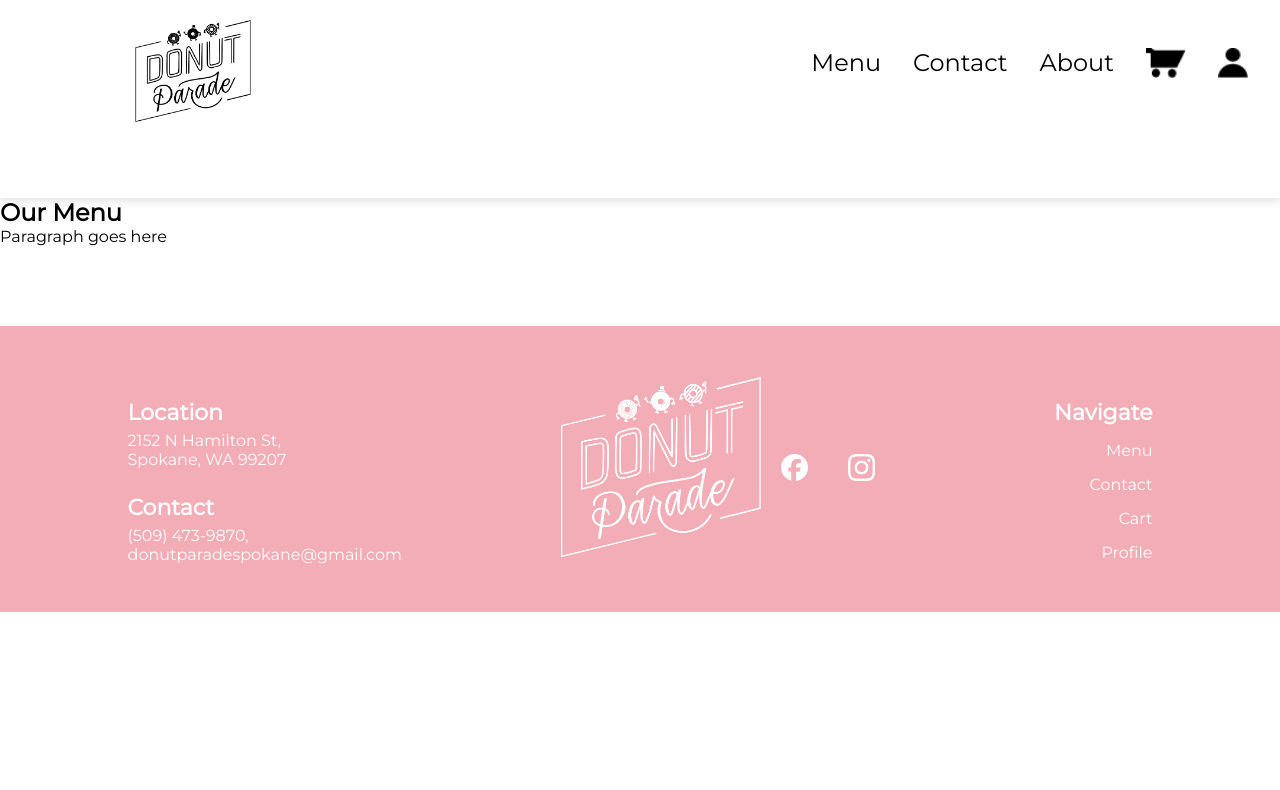
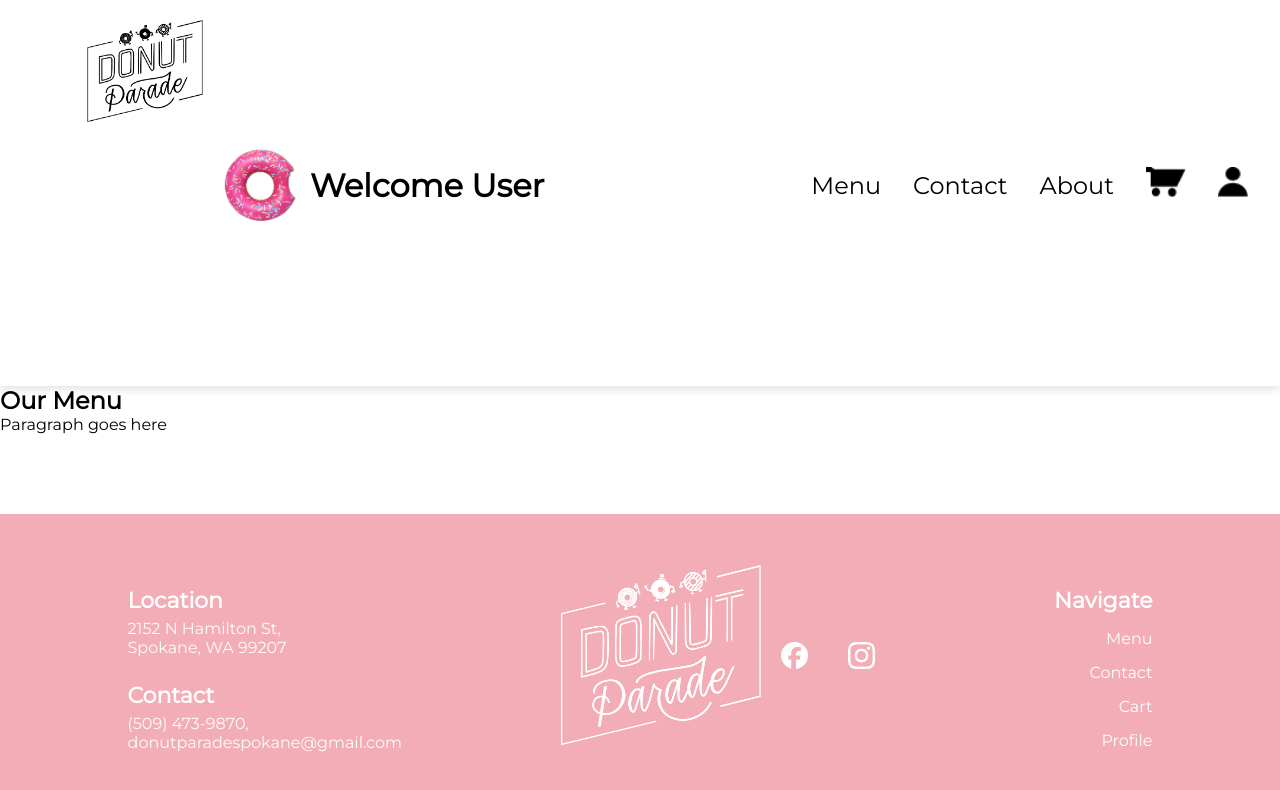
Before and after one commit to CSCD488-Winter2024/project-description-user-stories-and-glossary-project-unknown, a React (Vite) app in the folder DonutParade/: page /menu in a window 1280 px wide. Shown: the top 790 px of the page. Built offline with nearby package versions, Linux system fonts and the light colour scheme; no server answers; the database is empty; a web font is replaced by a local one.

Commit message:
Changes to styling

```diff
--- a/DonutParade/src/components/AdminHeader.jsx
+++ b/DonutParade/src/components/AdminHeader.jsx
@@ -1,5 +1,5 @@
 import React from 'react'
-import Navbar from './Navbar'
+// import Navbar from './Navbar'
 import DonutParadeLogo from '../assets/DonutParadeLogoblack.png'
 import '../styles/AdminHeader.css'
 
--- a/DonutParade/src/components/Header.jsx
+++ b/DonutParade/src/components/Header.jsx
@@ -2,6 +2,7 @@
 import DonutParadeLogo from '../assets/DonutParadeLogoblack.png'
 import Cart from '../assets/Cart.png'
 import User from '../assets/User.png'
+import Bitten from '../assets/bitten.png'
 import '../styles/Header.css'
 
 function Header() {
@@ -9,6 +10,11 @@
 
     <div className='Header'>
       <a href='/'><img src={DonutParadeLogo} alt="Donut Parade Logo" id='DonutParadeLogo' /></a>
+
+      <div id='helloUser' state='false'>
+        <img src={Bitten} alt="Donut" id='bitten' />
+        <h1>Welcome User</h1>
+      </div>
 
       <div id ='Navbar'>
         <ul>
--- a/DonutParade/src/index.css
+++ b/DonutParade/src/index.css
@@ -28,31 +28,30 @@
     margin-top: auto;
 }
 
-.Header {
-    height: 150px;
-}
-
 #DonutParadeLogo {
     width: 130px;
     height: 110px;
-    margin-left: 4rem;
+    margin-left: 1rem;
+    text-align: center;
+
 }
 
-.Navbar {
+#Navbar {
     display: flex;
     justify-content: flex-end;
     width: 100%;
-    overflow: auto;
+    height: 100%;
+    overflow: hidden;
 }
 
-.Navbar ul {
+#Navbar ul {
     display: flex;
     list-style-type: none;
     margin-right: 1rem;
     align-items: center;
 }
 
-.Navbar ul li {
+#Navbar ul li {
     padding: 1rem;
     text-align: center;
     font-size: 18pt;
@@ -60,7 +59,34 @@
     color: purple;
 }
 
-.Navbar a:hover {
+#Navbar a:hover {
     color: #BDD7BC;
     white-space: nowrap;
 }
+
+#helloUser {
+    display: flex;
+    width: 100%;
+    align-items: center;
+    background-color: none;
+}
+
+#helloUser h1 {
+    animation: slideIn;
+    animation-duration: 5s;
+}
+
+#bitten {
+    width: 100px;
+}
+
+@keyframes slideIn {
+    from {
+        transform: translate(-25%, 0);
+        opacity: 0;
+        color: pink;
+    }
+    to {
+        opacity: 1;
+    }
+}
--- a/DonutParade/src/pages/About.jsx
+++ b/DonutParade/src/pages/About.jsx
@@ -9,12 +9,13 @@
 function About() {
   return (
     <div className="About">
+
       <Header />
 
       <div id="About-content">
 
         <h2>About Us</h2>
-        <h3>Under New Management Since 2009!</h3>
+        <h3>Under New Management Since 2019!</h3>
         <img src={AboutBack} alt="About Image"/>
         <h1>Hello There!</h1>
         <p>Lorem ipsum dolor sit amet consectetur adipisicing elit. Quibusdam cumque incidunt laborum excepturi odit? Enim asperiores dolore, iusto esse nihil consequatur minus animi nam corporis recusandae molestiae, consectetur officia, dicta ullam accusantium! Illo eaque, harum quod obcaecati laborum placeat perferendis sint praesentium aspernatur ex possimus atque mollitia alias velit quia, error sunt dolores nesciunt soluta qui? Deleniti, minima. Tempora at earum voluptates facere quasi cumque consectetur ratione veritatis tenetur commodi voluptas est expedita similique, dolor soluta, omnis quas vitae id corrupti obcaecati fuga iusto sunt sed. Eligendi, libero, atque veritatis quidem fugit iure deleniti explicabo dolorum, amet laboriosam tenetur eveniet.</p>
--- a/DonutParade/src/pages/Cart.jsx
+++ b/DonutParade/src/pages/Cart.jsx
@@ -5,6 +5,9 @@
 
 let num = 0;
 let price = 0.00;
+
+const option1 = document.querySelector('#cartContent');
+
 
 function Cart() {
   return (
@@ -15,15 +18,16 @@
 
       <section id='cartContent'>
 
-        <h1>Cart</h1>
+        <h2>Cart</h2>
 
         <br />
 
-        <div id='option1'>
+        <div id='donutTempelate'>
 
-          <h3>Donut 1</h3>
+          <h3 id=''>Donut 1</h3>
           <p>Price: ${price}</p>
           <p>Quantity: {num}</p>
+          <p>Total: ${price * num}</p>
           <button id='addDonut'>Add</button>
           <button id='removeDonut'>Remove</button>
 
@@ -31,15 +35,7 @@
 
         <br />
 
-        <div id='option2'>
-
-          <h3>Donut 2</h3>
-          <p>Price: ${price}</p>
-          <p>Quantity: {num}</p>
-          <button id='addDonut'>Add</button>
-          <button id='removeDonut'>Remove</button>
-
-        </div>
+        <h4 id='totalPrice'>Total Price: {}</h4>
 
       </section>
 
--- a/DonutParade/src/pages/Menu.jsx
+++ b/DonutParade/src/pages/Menu.jsx
@@ -6,7 +6,7 @@
 
 function Menu() {
   return (
-  <div class="menu">
+  <div class="Menu">
 
     <Header />
 
--- a/DonutParade/src/styles/About.css
+++ b/DonutParade/src/styles/About.css
@@ -1,6 +1,13 @@
 @import url("https://fonts.googleapis.com/css2?family=Montserrat&display=swap");
 /* for big letters in the middle */
 @import url("https://api.fontshare.com/v2/css?f[]=plein@300,301,400,401,500,501,700,701,900,901,1,2&display=swap");
+
+.About {
+  display: flex;
+  flex-direction: column;
+  height: 100vh;
+  width: 100vw;
+}
 
 #About-content {
   position: relative;
--- a/DonutParade/src/styles/Header.css
+++ b/DonutParade/src/styles/Header.css
@@ -7,6 +7,7 @@
     height: 100%;
     max-width: 100vw;
     background-color: white;
+    /* align-items: center; */
     display: flex;
     padding-top: 1rem;
     padding-bottom: 2rem;
@@ -15,32 +16,6 @@
     top: 0;
     z-index: 3;
 
-}
-
-.Header, #Navbar {
-    display: flex;
-    justify-content: space-between;
-}
-
-.Header #Navbar ul {
-    display: flex;
-    flex-direction: row;
-    list-style-type: none;
-    padding: 1rem;
-}
-
-.Header #Navbar ul li {
-    padding: 1rem;
-    text-align: center;
-    font-size: 18pt;
-    text-decoration: none;
-    color: purple;
-}
-
-.Header #Navbar a:hover {
-    color: #BDD7BC;
-    white-space: nowrap;
-    z-index: 3;
 }
 
 .icon {
--- a/DonutParade/src/styles/Menu.css
+++ b/DonutParade/src/styles/Menu.css
@@ -3,12 +3,6 @@
 * {
     margin: 0;
     padding: 0;
-}
-
-.Menu, html, body {
-    width: 100%;
-    height: 100%;
-
 }
 
 .Menu {
@@ -21,13 +15,13 @@
 }
 
 .menu-grid{
-    margin:3em;
+    margin: 3em;
     flex-direction: row;
     flex-wrap: wrap;
-    display:flex;
-    align-items:center;
+    display: flex;
+    align-items: center;
     justify-content: center;
-    margin-bottom:4vh;
+    margin-bottom: 4vh;
 }
 
 .menu-box{
@@ -42,8 +36,8 @@
     align-items: center;
     align-content: center;
     text-align: center;
-    color:white;
-    margin:10px;
+    color: white;
+    margin: 10px;
     padding: 0px 0px 10px ;
     box-shadow: 0px 8px 8px rgba(0, 0, 0, 0.1);
 }
```
Also changed, not shown: DonutParade/src/assets/bitten.png (added).
